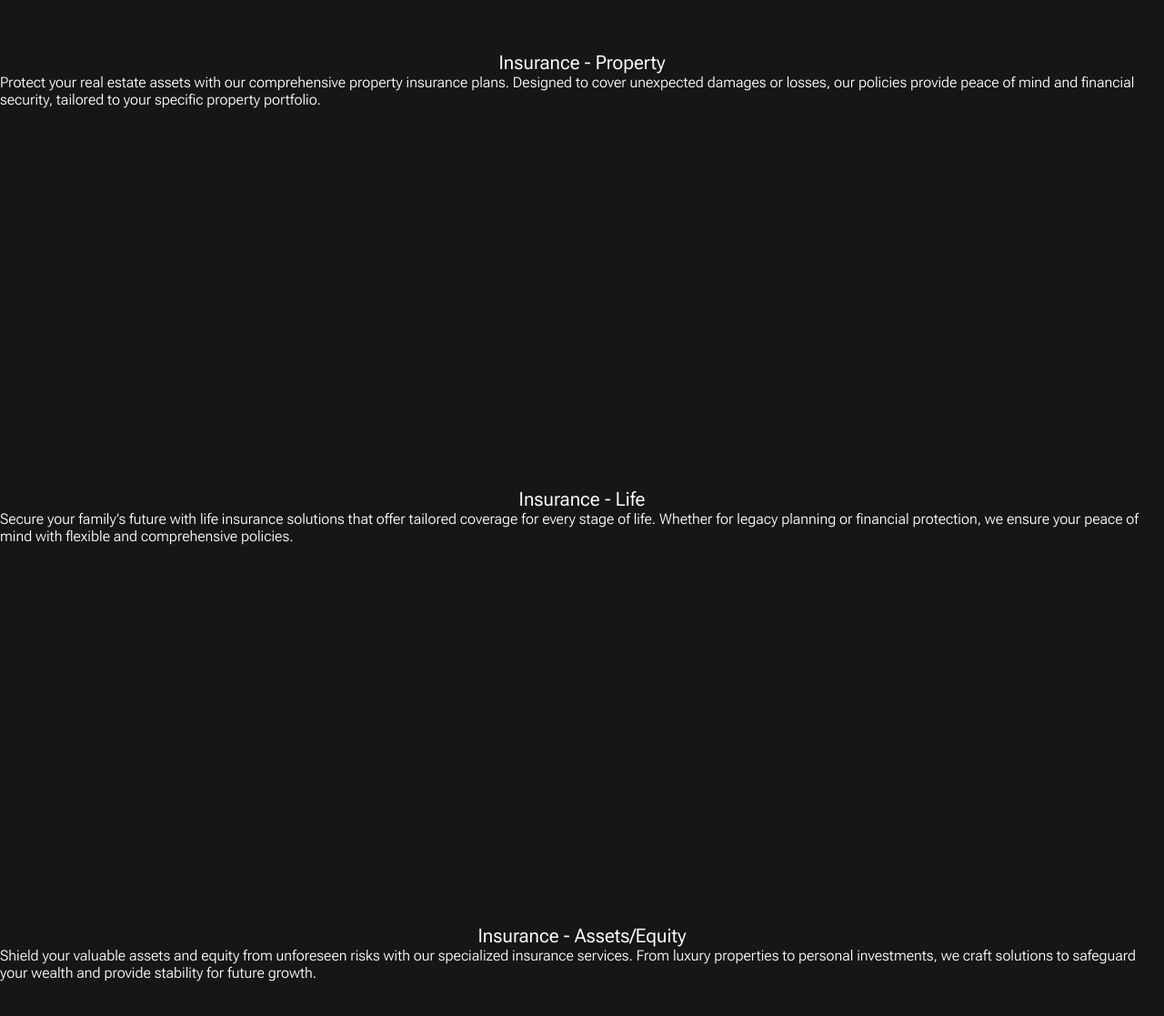
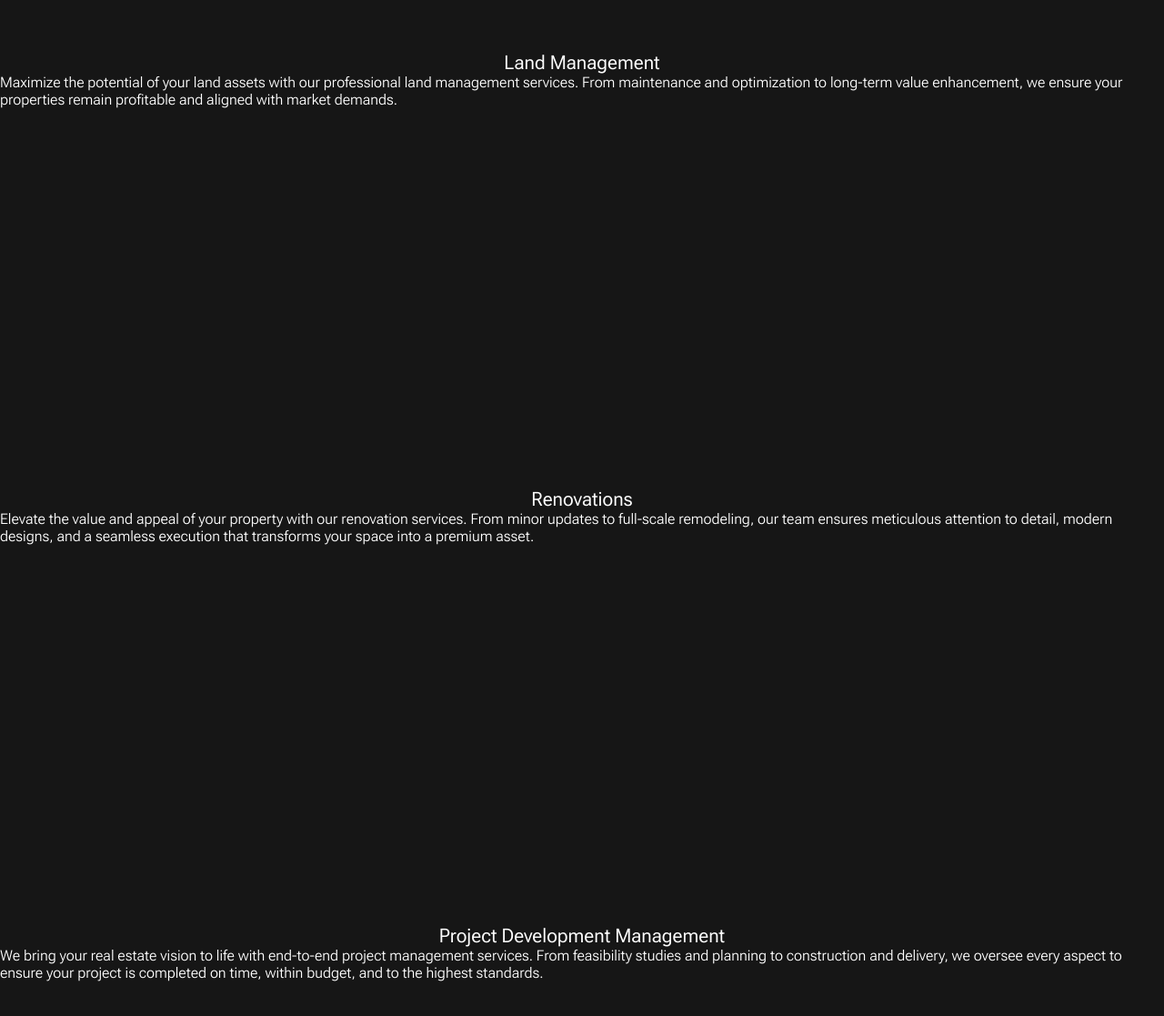
Before and after one commit to danisharyanfahim/sds-property-group, a Next.js app: page /services in a window 1280 px wide. Shown: the part 6527-7644 px from the top of the page at 91% size. Built offline with nearby package versions, Linux system fonts and the light colour scheme.

Commit message:
added the property display page with the information and removed the insurance services from services page

```diff
--- a/app/(pages)/services/page.tsx
+++ b/app/(pages)/services/page.tsx
@@ -133,33 +133,6 @@ const Services = () => {
               minimizing downtime and ensuring operational continuity.
             </p>
           </li>
-          <li className="card" id="insurance - property">
-            <h4>Insurance - Property</h4>
-            <p>
-              Protect your real estate assets with our comprehensive property
-              insurance plans. Designed to cover unexpected damages or losses,
-              our policies provide peace of mind and financial security,
-              tailored to your specific property portfolio.
-            </p>
-          </li>
-          <li className="card" id="insurance - life">
-            <h4>Insurance - Life</h4>
-            <p>
-              Secure your family’s future with life insurance solutions that
-              offer tailored coverage for every stage of life. Whether for
-              legacy planning or financial protection, we ensure your peace of
-              mind with flexible and comprehensive policies.
-            </p>
-          </li>
-          <li className="card" id="insurance - assets/equity">
-            <h4>Insurance - Assets/Equity</h4>
-            <p>
-              Shield your valuable assets and equity from unforeseen risks with
-              our specialized insurance services. From luxury properties to
-              personal investments, we craft solutions to safeguard your wealth
-              and provide stability for future growth.
-            </p>
-          </li>
           <li className="card" id="land management">
             <h4>Land Management</h4>
             <p>
--- a/app/styles/globals.scss
+++ b/app/styles/globals.scss
@@ -548,33 +548,21 @@ main.property-listings-page {
   margin-bottom: 5rem;
 }
 
-.property-card {
-  width: 320px;
-  min-height: 540px;
-  display: flex;
-  flex-direction: column;
-  justify-content: flex-start;
-  align-items: center;
-  background-color: black;
-  gap: 0.25rem;
+.property-page .slide-show {
+  max-width: 1000px;
+}
 
-  .slide-show {
-    max-height: 240px;
-
-    .slides-container {
-      background-color: transparent !important;
-      box-shadow: none;
-    }
+.property-card,
+.property-page {
+  .slides-container {
+    background-color: transparent !important;
+    box-shadow: none;
 
     .current-slide-container,
     .prev-slide-container,
     .slide-container {
       height: 100%;
     }
-  }
-
-  .link-button {
-    padding: 0.5rem 1rem;
   }
 
   .image-container {
@@ -594,3 +582,22 @@ main.property-listings-page {
     }
   }
 }
+
+.property-card {
+  width: 320px;
+  min-height: 540px;
+  display: flex;
+  flex-direction: column;
+  justify-content: flex-start;
+  align-items: center;
+  background-color: black;
+  gap: 0.25rem;
+
+  .slide-show {
+    max-height: 240px;
+  }
+
+  .link-button {
+    padding: 0.5rem 1rem;
+  }
+}
```
Also changed, not shown: app/(pages)/properties/[slug]/page.tsx (+57 -3 lines).
